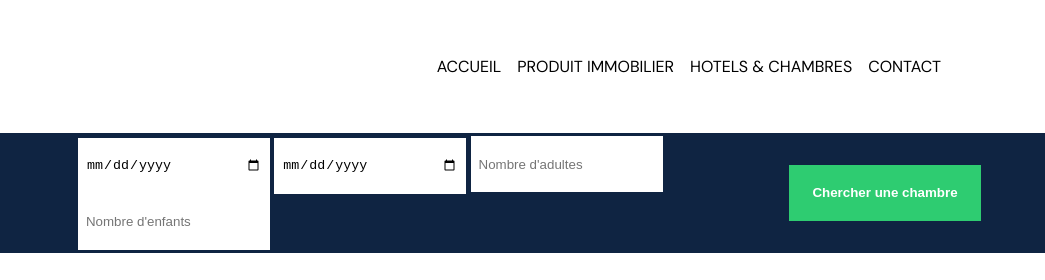
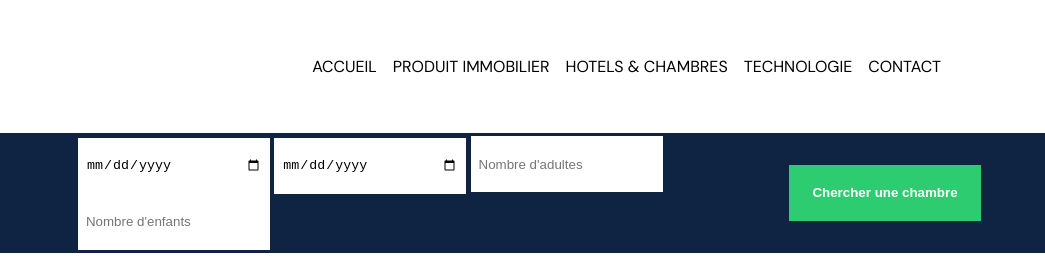
Before and after one commit to GadNtenta/immo-kongo-reservation-hotel, a plain HTML site: page index.html in a window 1280 px wide. Shown: the top 280 px of the page, 235-1280 px from the left. Drawn offline with Linux system fonts and the light colour scheme; files whose address does not match are found by name.

Commit message:
add link on header

```diff
--- a/index.html
+++ b/index.html
@@ -47,6 +47,13 @@
           </li>
           <li class="header__nav-item">
             <a class="header__nav-link" href="index.html">HOTELS & CHAMBRES</a>
+          </li>
+          <li class="header__nav-item">
+            <a
+              class="header__nav-link"
+              href="https://immokongo.com/technologie/"
+              >TECHNOLOGIE</a
+            >
           </li>
           <li class="header__nav-item">
             <a class="header__nav-link" href="https://immokongo.com/contact/"
```
